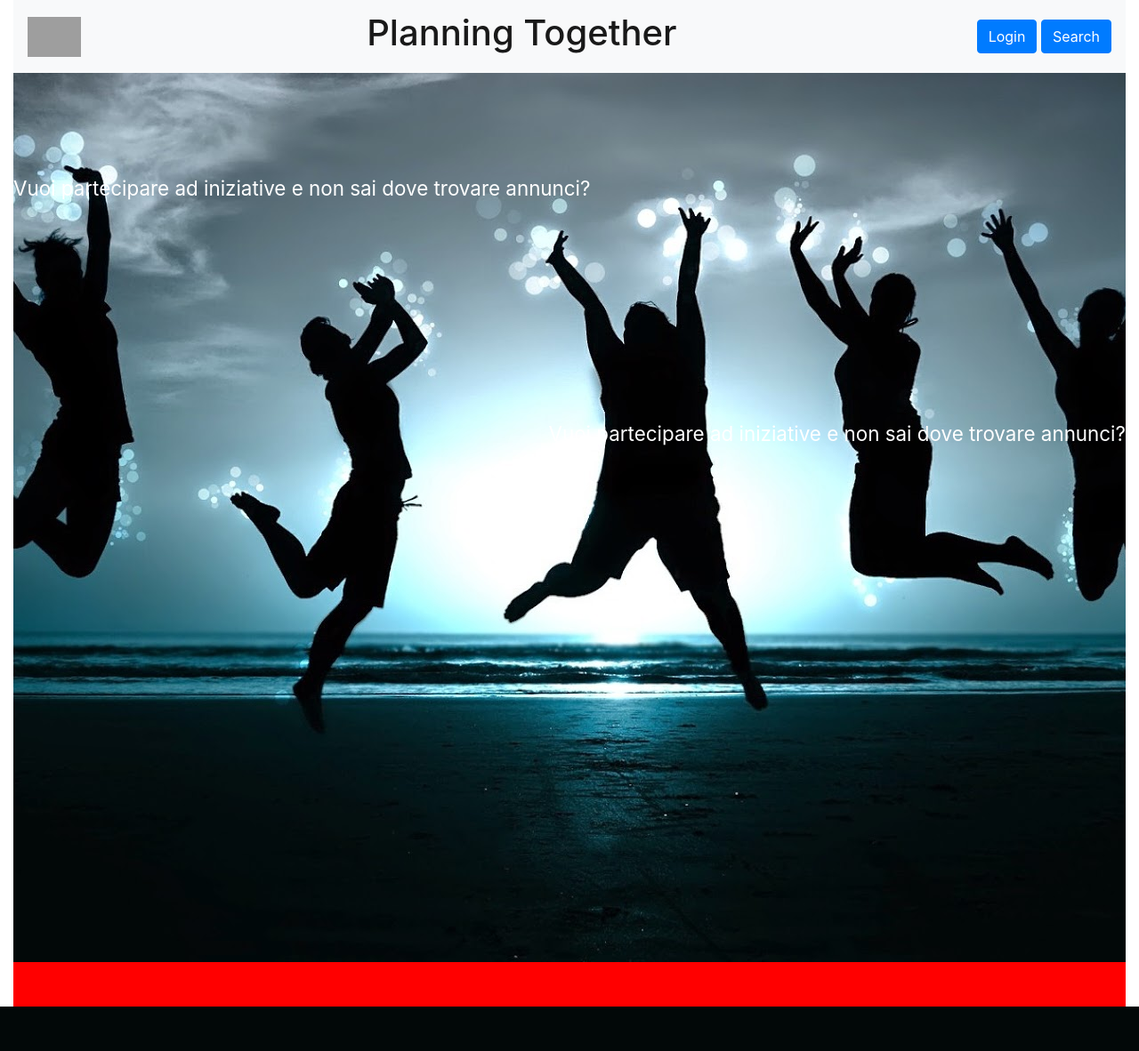
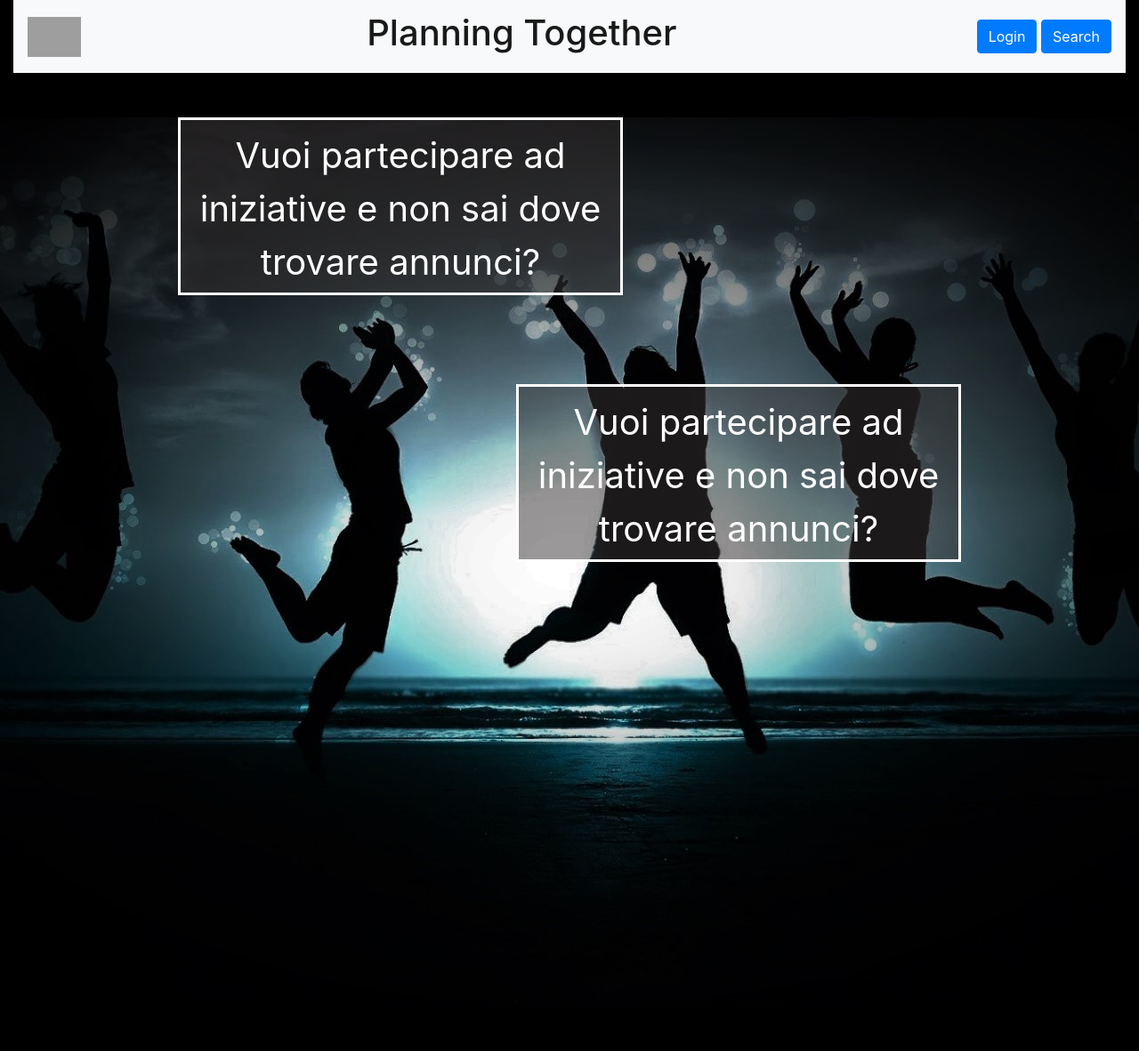
Before and after one commit to GitGab-dev/progettoLTW, a PHP site: page / in a window 1280 px wide. Shown: the whole page at 89% size. Before the commit the page ends 1132 px from the top, so only its background shows below. Run offline with PHP 8.4, Linux system fonts and the light colour scheme; grey boxes are pictures that could not be loaded.

Commit message:
new branch, added texts on home

```diff
--- a/index.html
+++ b/index.html
@@ -9,6 +9,7 @@
 </head>
 <body>
 
+    <!--CONTAINER HEADER-->
     <div class="container-fluid">
       <nav class="navbar navbar-light bg-light">
         <img src="https://upload.wikimedia.org/wikipedia/commons/thumb/5/53/Google_%22G%22_Logo.svg/1200px-Google_%22G%22_Logo.svg.png" width="60px">
@@ -18,12 +19,14 @@
           <a class="btn btn-primary" href="#collapseExample">Search</a>
         </div>
       </nav>
+    </div>
       <!--<img src="./happy-people-2.jpg" class="img-fluid" alt="Responsive image">-->
-      <h3>
-        <p id="alto-sin">Vuoi partecipare ad iniziative e non sai dove trovare annunci?</p>
-        <p id="basso-dx">Vuoi partecipare ad iniziative e non sai dove trovare annunci?</p>
 
-      </h3>
+    <!--CONTAINER IMG E TESTI-->
+    <div id="mainPart">
+      <p class="my-cell" id="alto-sin">Vuoi partecipare ad iniziative e non sai dove trovare annunci?</p>
+      <p class="my-cell" id="basso-dx">Vuoi partecipare ad iniziative e non sai dove trovare annunci?</p>
     </div>
+
 </body>
 </html>
--- /dev/null
+++ b/note.txt
@@ -0,0 +1 @@
+Canva.com
--- a/style.css
+++ b/style.css
@@ -1,23 +1,40 @@
+html, body {
+    background-color:black;
+    min-height:100%
+}
+
 #homeTitle {
     font-size: 35px;
     font-family: Verdana, Geneva, Tahoma, sans-serif;
 }
-h3 {
-    background-image: url('happy-people-2.jpg');
+
+#mainPart {
+    background-image: url('happy-people-2.1.jpg');
     background-position-x: center;
-    margin: 0px;
     background-repeat: no-repeat;
     color: #FFFFFF;
-    background-color: red;
-    font-size: 140%;
-    font-weight: normal;
-    line-height: 260px;
-    text-align: center;
+    /*background-color: red;*/
+
     height: 1050px;
 }
+
+.my-cell {
+    margin: 50px 200px;
+    padding: 10px;
+    border-color: white;
+    border-style: solid;
+    background-color: rgba(54, 50, 50, 0.5);/*Valore alpha 0.5 semitrasparente*/
+    width: 500px;
+    height: 200px;
+    font-size: 40px;
+    text-align: center;
+}
+
 #alto-sin {
-    text-align:justify;
+    position: relative;
+    left:0px;
 }
 #basso-dx {
-    text-align: right;
+    position: absolute;
+    right:0px;
 }
```
Also changed, not shown: happy-people-2.1.jpg (added).
